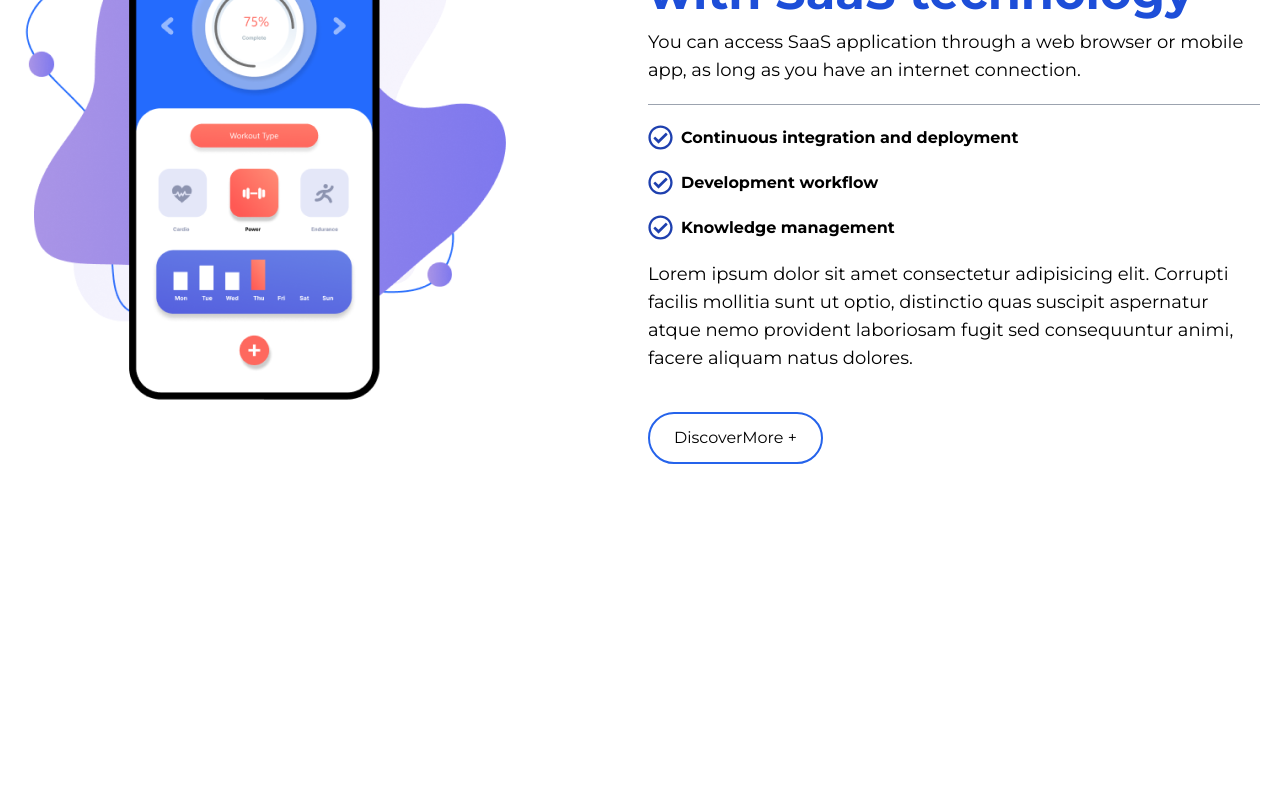
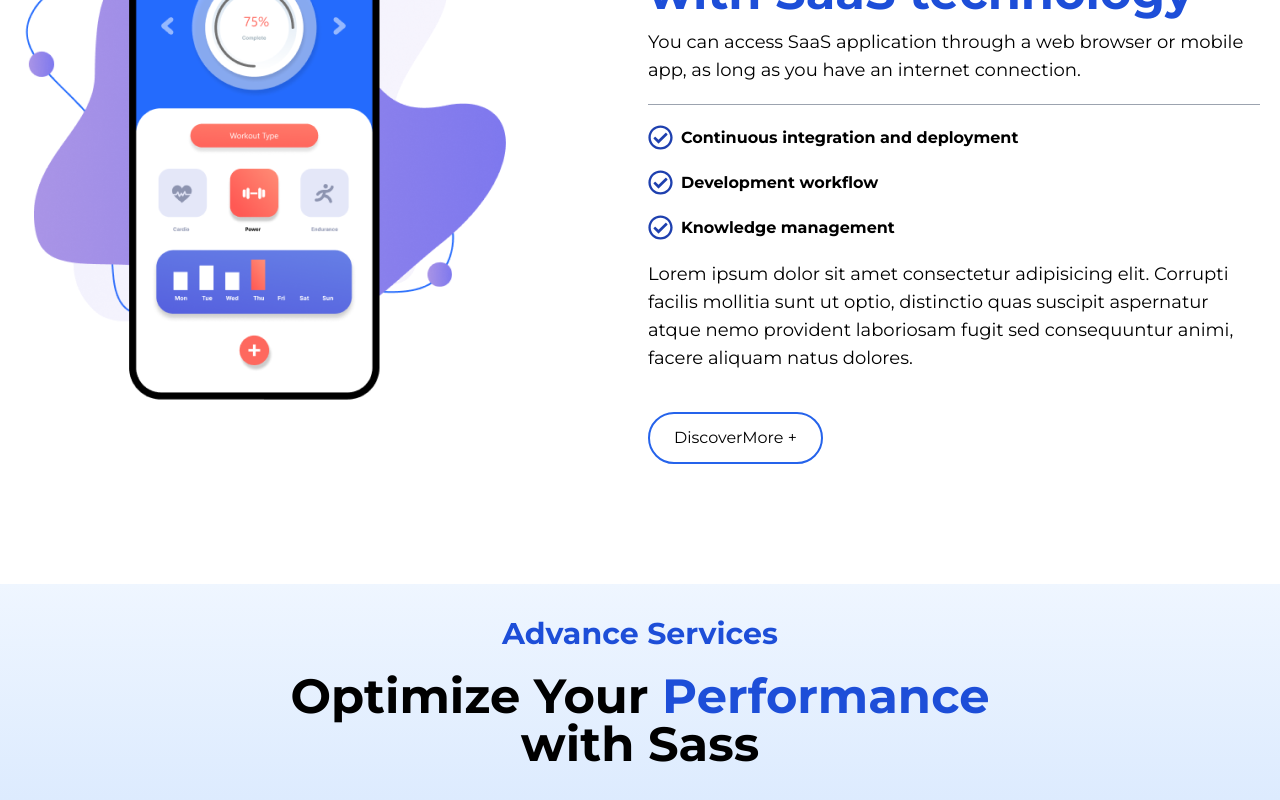
Before and after one commit to ajaypoddar78890/peralexsaslandingpage, a Next.js app: page / in a window 1280 px wide. Shown: the part 1044-1844 px from the top of the page. Before the commit the page ends 1628 px from the top, so only its background shows below. Built offline with nearby package versions, Linux system fonts and the light colour scheme.

Commit message:
added the serice section

```diff
--- a/src/app/page.tsx
+++ b/src/app/page.tsx
@@ -1,6 +1,7 @@
 import Header from "./sections/Header";
 import Hero from "./sections/Hero";
 import Empowering from "./sections/Empowring";
+import Services from "./sections/services"
 
 export default function Home() {
   return (
@@ -8,6 +9,7 @@ export default function Home() {
       <Header />
       <Hero />
       <Empowering />
+      <Services />
     </div>
   );
 }
--- a/src/app/sections/services.jsx
+++ b/src/app/sections/services.jsx
@@ -1,7 +1,16 @@
 import React from "react";
 
 const services = () => {
-  return <div>hey service page</div>;
+  return (
+    <div className="services-section bg-gradient-to-b from-blue-50 to-blue-100 h-full w-full ">
+      <div className="container px-5 mx-auto lg:py-[2rem]">
+        <div className="content max-w-3xl mx-auto text-center">
+            <h4 className="font-semibold text-xl text-blue-700 md:text-2xl lg:text-3xl ">Advance Services</h4>
+            <h1 className="font-bold text-xl md:text-2xl lg:text-5xl my-2 lg:my-5">Optimize  Your <span className="text-blue-700">Performance</span>  with Sass</h1>
+        </div>
+      </div>
+    </div>
+  );
 };
 
 export default services;
```
